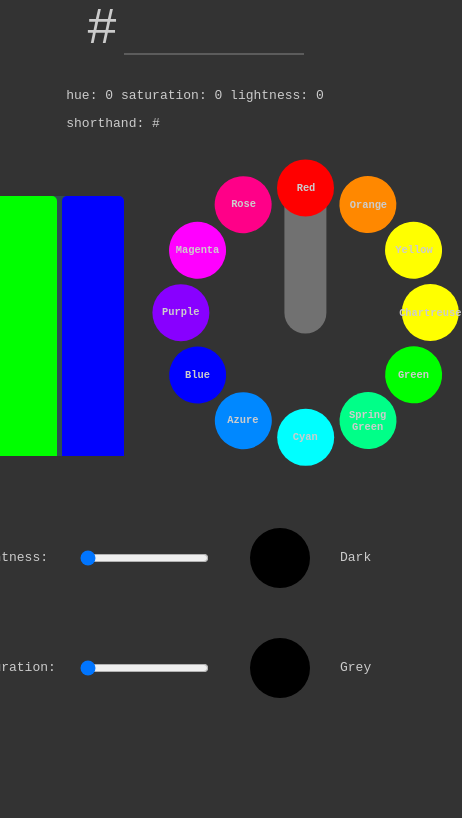
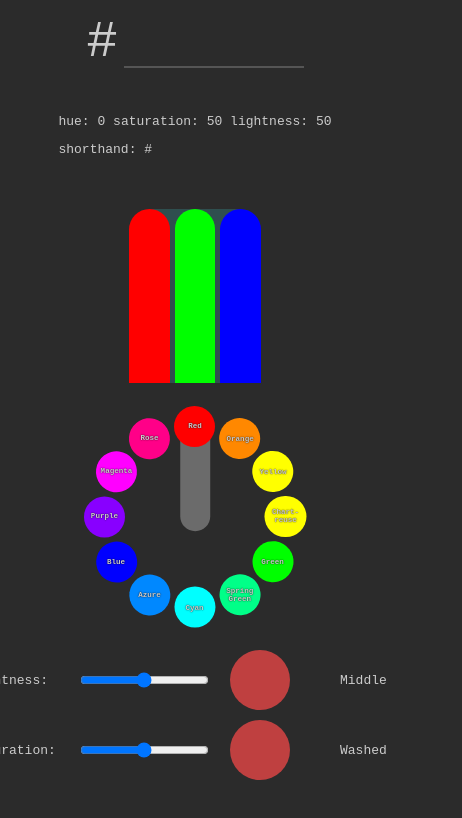
Before and after one commit to winsvold/hexdecoder, a React (Create React App) app: page / in a window 390 px wide. Shown: the top 818 px of the page, 462 px wide, since content can reach past the window. Built offline with nearby package versions, Linux system fonts and the light colour scheme.

Commit message:
make it a bit more mobile friendly

```diff
--- a/src/App.css
+++ b/src/App.css
@@ -11,9 +11,11 @@
 
 .oneline {
     display: flex;
+    flex-wrap: wrap;
+    justify-content: center;
     align-items: center;
 }
 
-.oneline > *:not(:first-child) {
-    margin-left: 2rem;
+.oneline > * {
+    margin: 1em;
 }
--- a/src/App.js
+++ b/src/App.js
@@ -9,17 +9,19 @@ import getShorthand from "./components/Shorthand";
 import Dangeros from "./dangeros/Dangeros";
 
 function App() {
-    const [hsl, setHsl] = useState([0,0,0]);
+    const [hsl, setHsl] = useState([0,50,50]);
     const [hex, setHex] = useState('');
     const rgb = convert.hsl.rgb(hsl);
     const shorthand = getShorthand(hex);
     return (
         <div className="App">
             <Dangeros hex={hex}/>
+            <div className="oneline">
             <HexInput hex={hex} setHex={setHex} setHsl={setHsl}/>
             <div>
                 <p>hue: {hsl[0]} saturation: {hsl[1]} lightness: {hsl[2]}</p>
                 <p>shorthand: #{shorthand}</p>
+            </div>
             </div>
             <div className="oneline">
                 <BarChart rgb={rgb}/>
--- a/src/components/HSLWheel.js
+++ b/src/components/HSLWheel.js
@@ -19,7 +19,7 @@ function HSLWheel(props) {
       <li className="red" onClick={setHue(0)}><span>Red</span></li>
       <li className="orange" onClick={setHue(30)}><span>Orange</span></li>
       <li className="yellow" onClick={setHue(60)}><span>Yellow</span></li>
-      <li className="chartreuse" onClick={setHue(90)}><span>Chartreuse</span></li>
+      <li className="chartreuse" onClick={setHue(90)}><span>Chart-reuse</span></li>
       <li className="green" onClick={setHue(120)}><span>Green</span></li>
       <li className="springgreen" onClick={setHue(150)}><span>Spring Green</span></li>
       <li className="cyan" onClick={setHue(180)}><span>Cyan</span></li>
--- a/src/components/LightnessAndSaturation.js
+++ b/src/components/LightnessAndSaturation.js
@@ -54,8 +54,8 @@ function LightnessAndSaturation(props) {
                 onChange={onChangeLightness}
                 step="1"
                 className="slider"/>
-            <svg height="100" width="100">
-                <circle cx="50" cy="50" r="30" fill={hslString}/>
+            <svg height="60" width="60">
+                <circle cx="30" cy="30" r="30" fill={hslString}/>
             </svg>
             <div>{getLightnessText()}</div>
             <span>Saturation: </span>
@@ -66,8 +66,8 @@ function LightnessAndSaturation(props) {
                 onChange={onChangeSaturation}
                 step="1"
                 className="slider"/>
-            <svg height="100" width="100">
-                <circle cx="50" cy="50" r="30" fill={hslString}/>
+            <svg height="60" width="60">
+                <circle cx="30" cy="30" r="30" fill={hslString}/>
             </svg>
             <div>{getSaturationText()}</div>
         </div>
--- a/src/components/barchart.css
+++ b/src/components/barchart.css
@@ -1,11 +1,9 @@
 
 .BarChart {
     background-color: darkslategrey;
-    border-radius: 5px;
-    margin-left:auto;
-    margin-right: auto;
-    height: 20rem;
-    width: 15rem;
+    border-radius: 2em 2em 0 0;
+    height: calc(18vw + 8em);
+    width: calc(14vw + 6em);
     display: grid;
     grid-template-columns: repeat(3, 1fr);
     grid-template-rows: repeat(100, 1fr);
@@ -14,7 +12,7 @@
 
 [id^="Bar-"] {
     grid-row-end: 101;
-    border-radius: 5px 5px 0 0;
+    border-radius: 2em 2em 0 0;
 }
 
 #Bar-r {
--- a/src/components/hslwheel.css
+++ b/src/components/hslwheel.css
@@ -1,7 +1,6 @@
 .hslwheel {
     padding: 0;
-    margin: 0 0 2rem 0;
-    font-size: 0.8rem;
+    font-size: calc(.6vw + .4em);
     list-style: none;
     display: flex;
     justify-content: center;
@@ -19,12 +18,12 @@
 }
 
 .hslwheel > li:hover {
-    box-shadow: inset 0 0 2em black;
+    opacity: .8;
     cursor: pointer;
 }
 
 .hslwheel > li:active {
-    box-shadow: inset 0 0 2em white;
+    box-shadow: inset 0 0 2em black;
     cursor: pointer;
 }
 
@@ -38,6 +37,7 @@
     align-items: center;
     font-weight: bold;
     text-align: center;
+    text-shadow: 0 0 .2em black;
 }
 
 :root {
--- a/src/index.css
+++ b/src/index.css
@@ -5,5 +5,5 @@ html {
 body {
   margin: 0;
   padding: 0;
-  background-color: #333;
+  background-color: #2b2b2b;
 }
```
